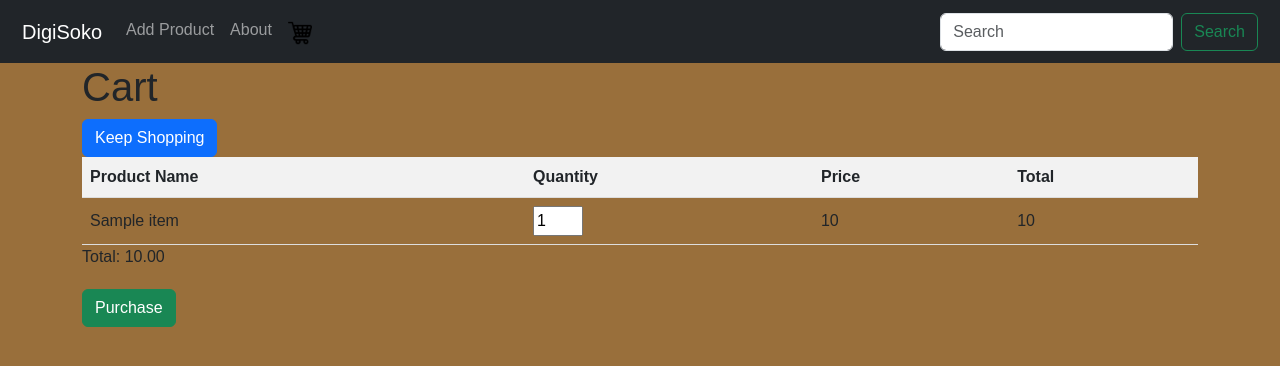
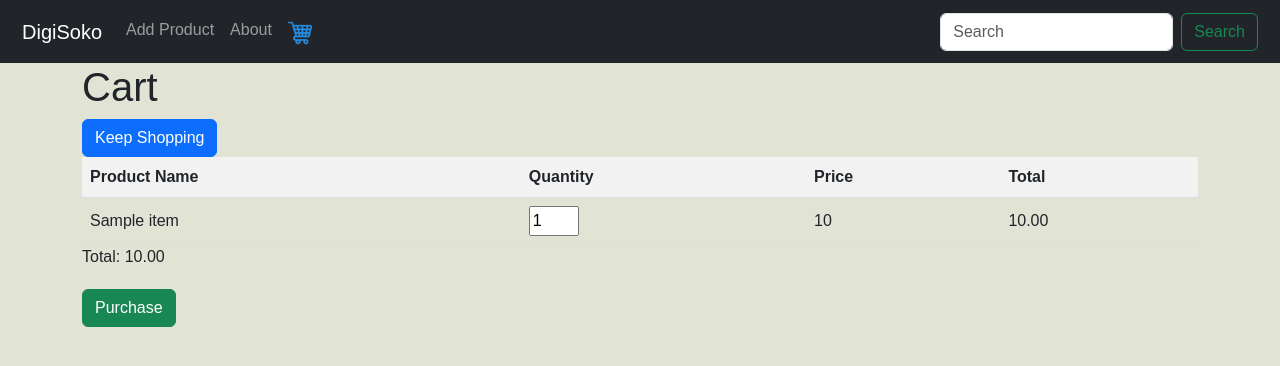
Before and after one commit to GEO-HACK/DigiSoko, a Django app: template DigiSoko/templates/DigiSoko/cart.html in a window 1280 px wide. Shown: the top 366 px of the page. Run offline with Django 5.2, Linux system fonts and the light colour scheme; the template is opened without the code that fills it: most values are stand-ins (such as "Sample title", 1, 10 or a date in 2020).

Commit message:
user interface and cart

```diff
--- a/DigiSoko/models.py
+++ b/DigiSoko/models.py
@@ -15,4 +15,7 @@ class Products(models.Model):
     def __str__(self):
         return self.name
 
+
+
+
 # Create your models here.
--- a/DigiSoko/templates/DigiSoko/base.html
+++ b/DigiSoko/templates/DigiSoko/base.html
@@ -25,9 +25,8 @@
               </li><!-- Add cart icon and link to the cart page -->
               <li class="nav-item">
                 <a class="nav-link" href="{% url 'cart' %}">
-                  <img src="{% static 'cart-icon.png' %}" alt="Cart Icon" width="24" height="24" class="d-inline-block align-text-top  " >
-
-                </a>
+                  <img src="{% static 'cart-icon.png' %}" alt="Cart Icon" width="24" height="24" class="d-inline-block align-text-top cart-icon">
+              </a>
               </li>
             </ul>
             <form class="d-flex  justify-content-center" role="search">
--- a/DigiSoko/templates/DigiSoko/cart.html
+++ b/DigiSoko/templates/DigiSoko/cart.html
@@ -50,7 +50,7 @@
             <td>{{ item.name }}</td>
             <td><input type="number" min="1" value="1" class="quantity" data-price="{{ item.price }}"></td>
             <td>{{ item.price }}</td>
-            <td class="total-price">{{ item.price }}</td> <!-- Display total price here -->
+            <td class="total-price">0.00</td> <!-- Initialize to 0.00 -->
             <!-- Display other product details here if needed -->
         </tr>
         {% endfor %}
@@ -59,7 +59,7 @@
 
 <div id="total-container">
     <span>Total:</span>
-    <span id="total-amount"></span>
+    <span id="total-amount">0.00</span> <!-- Initialize to 0.00 -->
 </div>
 
 <button id="purchase-btn" class="btn btn-success">Purchase</button>
@@ -67,20 +67,22 @@
 <script>
     // Add event listener for quantity change
     document.querySelectorAll('.quantity').forEach(input => {
-        input.addEventListener('change', updateTotal);
+        input.addEventListener('change', updateTotals);
     });
 
-    function updateTotal() {
-        let total = 0;
-        document.querySelectorAll('.quantity').forEach(input => {
-            const quantity = input.value;
-            const price = parseFloat(input.dataset.price);
-            total += quantity * price;
+    function updateTotals() {
+        let overallTotal = 0;
+        document.querySelectorAll('tbody tr').forEach(row => {
+            const quantity = parseInt(row.querySelector('.quantity').value);
+            const price = parseFloat(row.querySelector('.quantity').dataset.price);
+            const totalPrice = quantity * price;
+            row.querySelector('.total-price').textContent = totalPrice.toFixed(2);
+            overallTotal += totalPrice;
         });
-        document.getElementById('total-amount').textContent = total.toFixed(2);
+        document.getElementById('total-amount').textContent = overallTotal.toFixed(2);
     }
 
-    // Trigger updateTotal on page load
-    updateTotal();
+    // Trigger updateTotals on page load
+    updateTotals();
 </script>
 {% endblock %}
--- a/DigiSoko/urls.py
+++ b/DigiSoko/urls.py
@@ -1,5 +1,4 @@
-from django.contrib import admin
-from django.urls import path,include
+from django.urls import path
 from . import views
 
 urlpatterns = [
--- a/static/styles.css
+++ b/static/styles.css
@@ -2,7 +2,7 @@
     font-family: 'Arial', sans-serif;
     margin: 0;
     padding: 0;
-    background-color: rgba(147, 102, 46, 0.937);
+    background-color: rgba(225, 227, 212, 0.97);
     width: 100vw;
 }
 
@@ -94,3 +94,6 @@
 .tags{
     color:blue;
 }
+.cart-icon {
+    filter: invert(65%) sepia(98%) saturate(4158%) hue-rotate(185deg) brightness(93%) contrast(94%);
+}
--- a/stock/settings.py
+++ b/stock/settings.py
@@ -118,8 +118,8 @@ USE_TZ = True
 # Static files (CSS, JavaScript, Images)
 # https://docs.djangoproject.com/en/5.0/howto/static-files/
 
-STATIC_URL = 'static/'
-MEDIA_ROOT='/media/'
+STATIC_URL = '/static/'
+MEDIA_URL='/media/'
 MEDIA_ROOT=os.path.join(BASE_DIR,'media')
 STATICFILES_DIRS=[os.path.join(BASE_DIR,'static')]
 
```
Also changed, not shown: DigiSoko/templates/DigiSoko/product_component.html (+10 -6 lines), media/download.webp (added).
